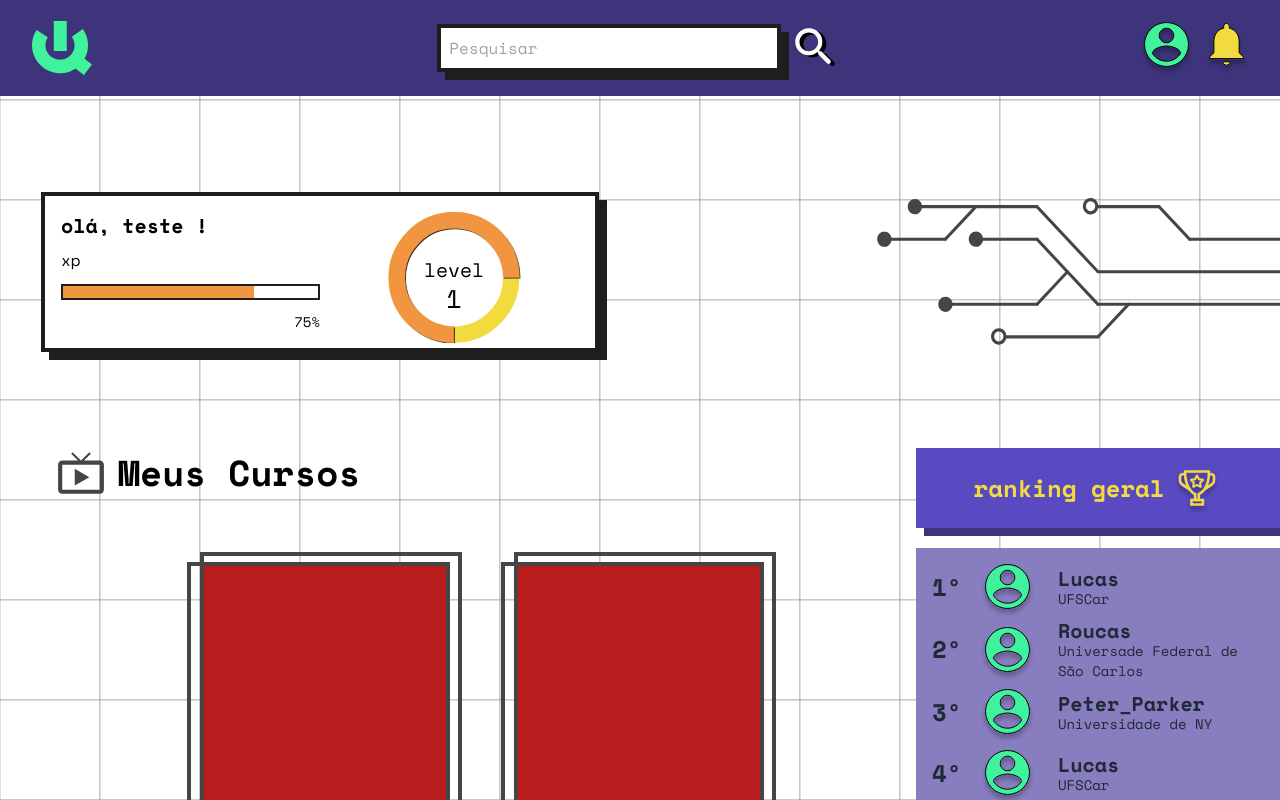
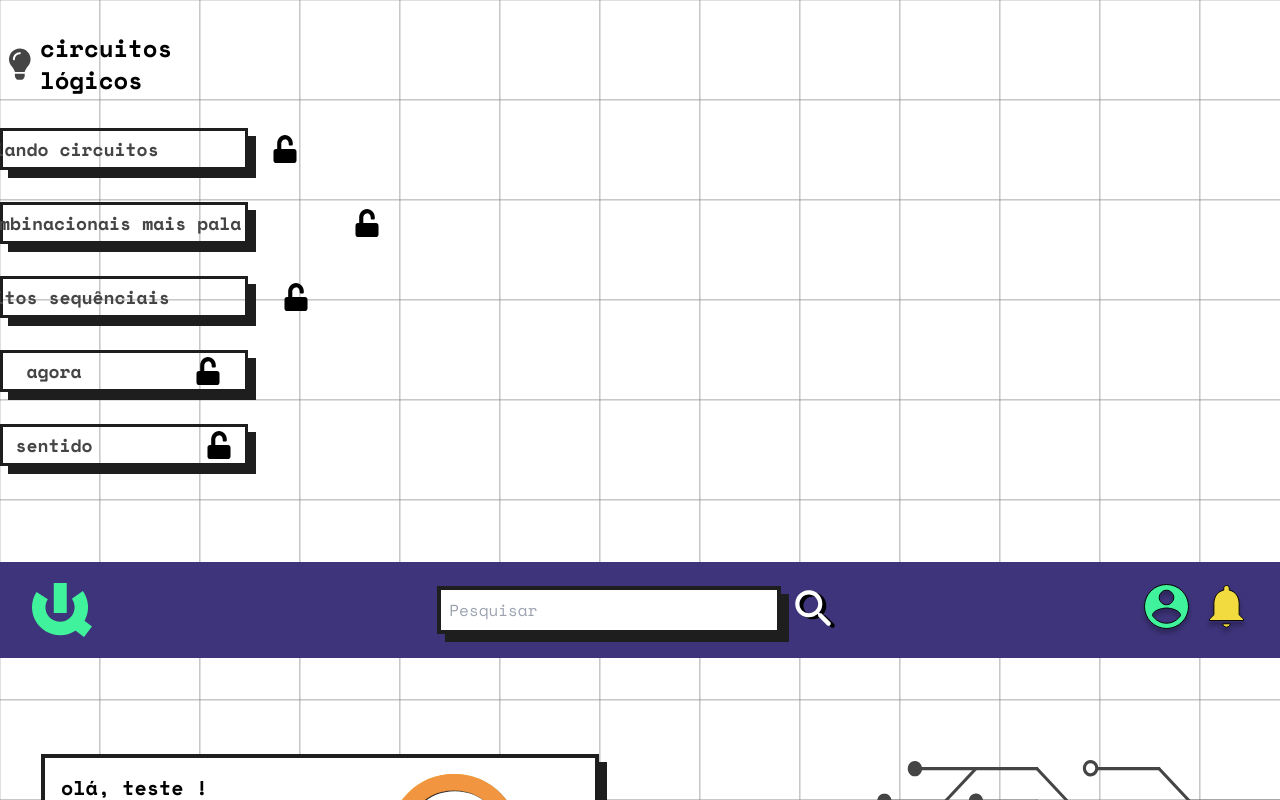
Before and after one commit to QuestIO42/App-frontend, a React (Vite) app: page /home in a window 1280 px wide. Shown: the top 800 px of the page. Built offline with nearby package versions, Linux system fonts and the light colour scheme.

Commit message:
Starting ExercisesGroup

```diff
--- /dev/null
+++ b/src/components/course/ExercisesGroup.tsx
@@ -0,0 +1,30 @@
+import { ElementType } from "react"
+import ExerciseTemplate from "../utility/ExerciseTemplate"
+import LockIcon from "../svgComponents/icons/LockIcon"
+
+
+interface ExercisesGroupProps{
+    title : string,
+    Icon : ElementType,
+    //itens : number,
+    //exerciseComponent : ElementType[]
+}
+
+export default function ExercisesGroup({title, Icon} : ExercisesGroupProps) {
+    const vetor = ["Iniciando circuitos", "Circuitos Combinacionais mais pala", "Circuitos sequênciais", "agora", "sentido"]
+
+    return(
+        <div>
+            <div className="flex justify-start items-center content-center my-8 text-2xl gap-y-3 font-bold">
+                <Icon className="h-8 w-12"/>
+                <p className="grow">{title}</p>
+            </div>
+
+            <div className="flex flex-col gap-8">
+                {vetor.map((content) => (
+                    <ExerciseTemplate text={content} Icon={LockIcon} size="small"/>
+                ))}
+            </div>
+        </div>
+    )
+}
--- /dev/null
+++ b/src/components/svgComponents/icons/LampIcon.tsx
@@ -0,0 +1,24 @@
+import React from "react";
+
+interface LampIconProps extends React.SVGProps<SVGSVGElement> {
+    className?: string;
+    width?: number;
+    height?: number
+}
+
+const LampIcon: React.FC<LampIconProps> = ({ className, width, height }) => {
+    return (
+    <svg
+        className={className}
+        width={width}
+        height={height}
+        viewBox="0 0 35 51"
+        fill="none"
+        xmlns="http://www.w3.org/2000/svg"
+    >
+            <path d="M9.38066 44.975C9.38164 45.5892 9.56327 46.1908 9.90409 46.7025L11.573 49.2112C11.8581 49.6401 12.2448 49.9918 12.6987 50.2351C13.1525 50.4784 13.6595 50.6057 14.1745 50.6057H20.2007C20.7157 50.6057 21.2227 50.4784 21.6766 50.2351C22.1305 49.9918 22.5172 49.6401 22.8022 49.2112L24.4712 46.7025C24.8118 46.1907 24.9939 45.5898 24.9946 44.975L24.9985 41.2299H9.37578L9.38066 44.975ZM0 17.7929C0 22.1258 1.60641 26.0789 4.25382 29.0993C5.86706 30.9401 8.39045 34.7857 9.35234 38.0298C9.35625 38.0552 9.35918 38.0806 9.36308 38.106H25.0112C25.0151 38.0806 25.018 38.0562 25.0219 38.0298C25.9838 34.7857 28.5072 30.9401 30.1205 29.0993C32.7679 26.0789 34.3743 22.1258 34.3743 17.7929C34.3743 8.28239 26.6508 0.5765 17.1334 0.605796C7.17172 0.636069 0 8.70816 0 17.7929ZM17.1871 9.9806C12.8796 9.9806 9.3748 13.4854 9.3748 17.7929C9.3748 18.6562 8.6756 19.3554 7.81233 19.3554C6.94907 19.3554 6.24987 18.6562 6.24987 17.7929C6.24987 11.7618 11.156 6.85566 17.1871 6.85566C18.0504 6.85566 18.7496 7.55487 18.7496 8.41813C18.7496 9.28139 18.0504 9.9806 17.1871 9.9806Z" fill="#454545"/>
+        </svg>
+    )
+  }
+
+  export default LampIcon
--- a/src/components/utility/ExerciseTemplate.tsx
+++ b/src/components/utility/ExerciseTemplate.tsx
@@ -42,8 +42,8 @@ export default function ExerciseTemplate({
       )}
       {...rest}
     >
-      {text}
-      <Icon className="h-7 w-7"></Icon>
+      <span className='whitespace-nowrap'>{text}</span>
+      <Icon className="h-7 w-7 shrink-0"></Icon>
     </button>
   )
 }
--- a/src/pages/Home/Home.tsx
+++ b/src/pages/Home/Home.tsx
@@ -13,6 +13,9 @@ import { useAuth } from '@/context/AuthProvider'
 import { api } from '@/services/api/api'
 import { jwtDecode } from 'jwt-decode'
 import { useEffect } from 'react'
+
+import ExercisesGroup from '@/components/course/ExercisesGroup'
+import LampIcon from '@/components/svgComponents/icons/LampIcon'
 
 export default function Home() {
   const { user } = useAuth()
@@ -39,6 +42,7 @@ export default function Home() {
   }, [])
   return (
     <div className="grid min-h-screen w-screen grid-cols-4 grid-rows-[auto,1fr,auto] gap-24 bg-grid-pattern">
+      <ExercisesGroup title='circuitos lógicos' Icon={LampIcon}/>
       <Header />
       <div className="col-span-full grid grid-cols-2">
         <div className="flex items-center justify-center">
```
